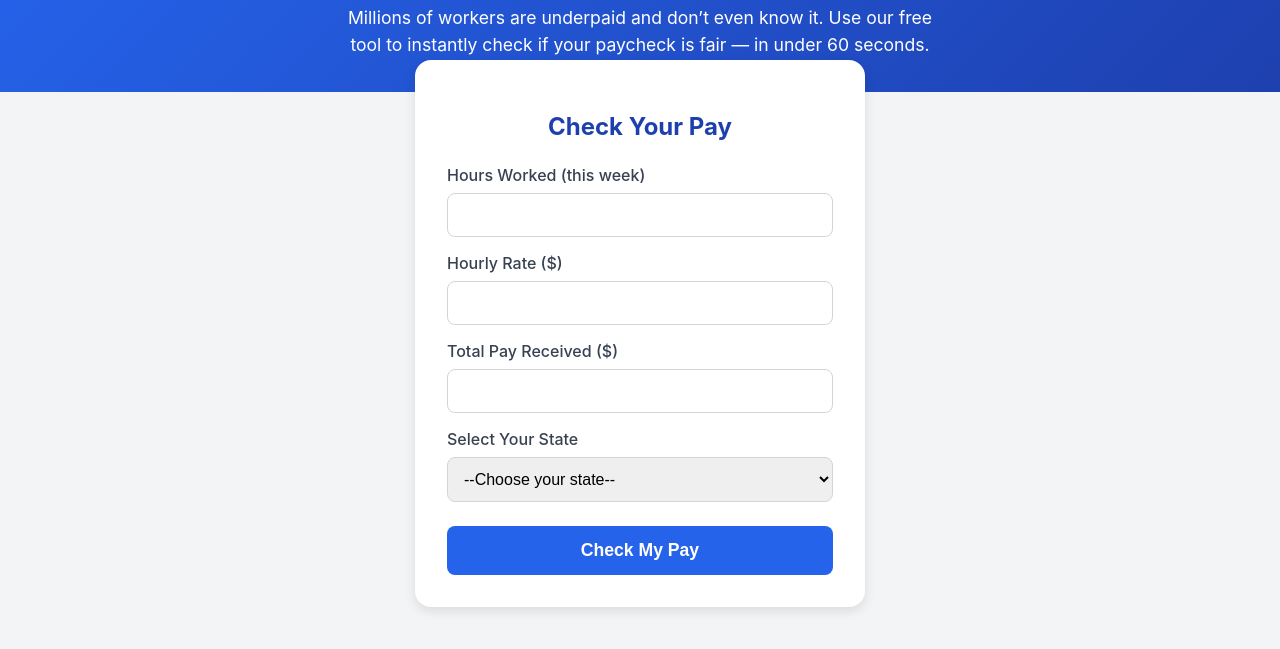
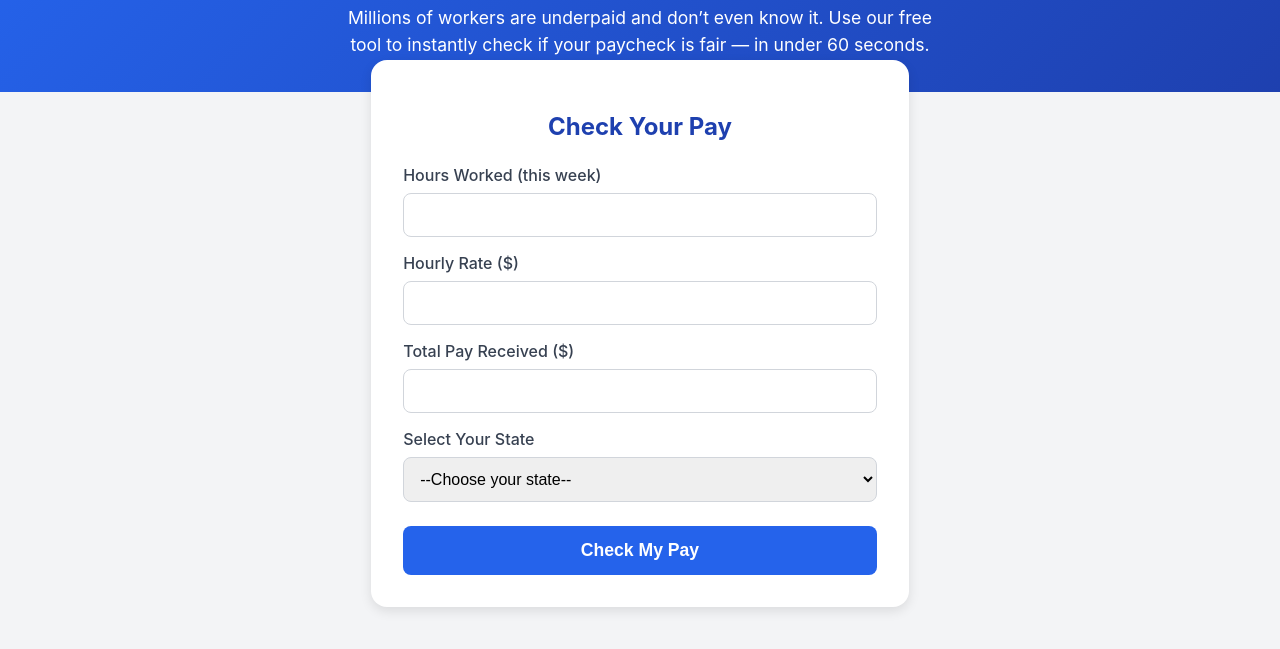
Before and after one commit to tarekul/Wage-Overtime-Checker-FE, a website: page index.html in a window 1280 px wide. Shown: the part 73-722 px from the top of the page. Drawn offline with Linux system fonts and the light colour scheme.

Commit message:
use responsive width instead of fixed width

```diff
--- a/styles.css
+++ b/styles.css
@@ -44,7 +44,7 @@ header p {
 
 .container {
   background: var(--card-bg);
-  width: 450px;
+  width: 42vw;
   padding: 2rem;
   border-radius: 1rem;
   box-shadow: 0 4px 12px rgba(0, 0, 0, 0.1);
```
